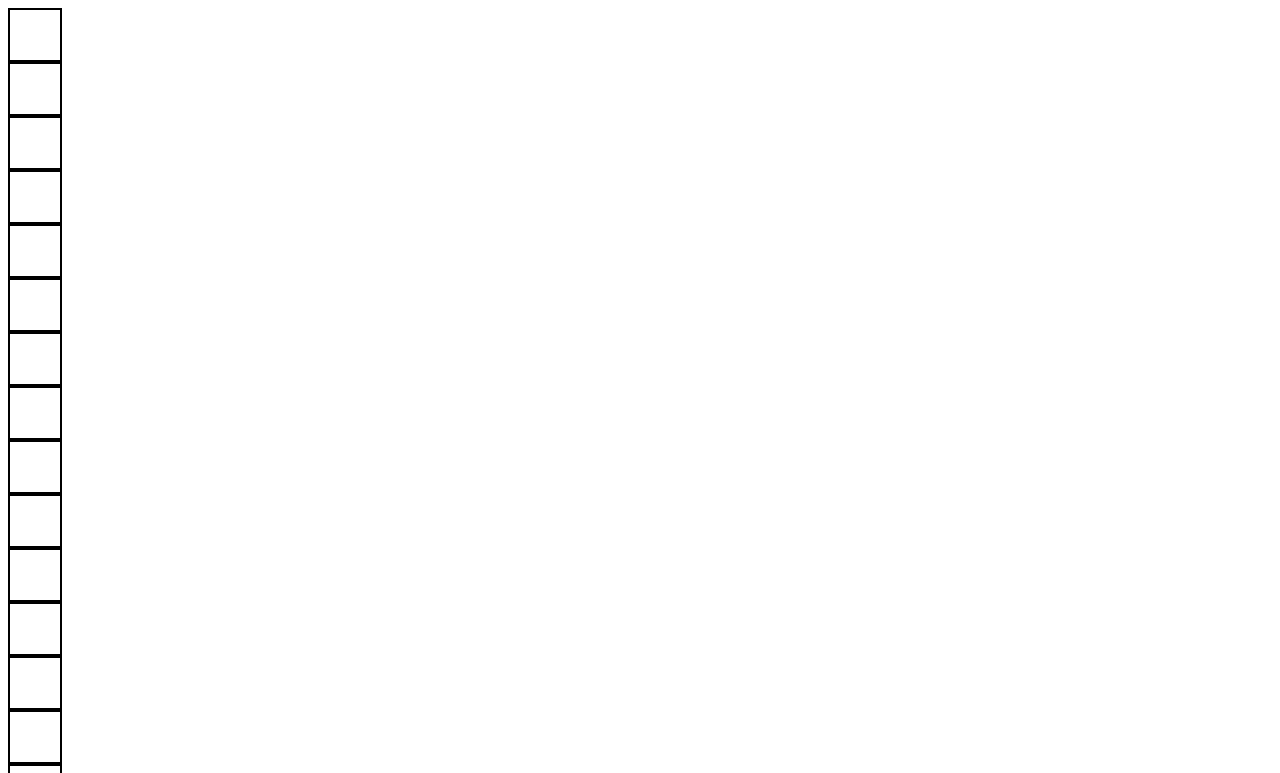
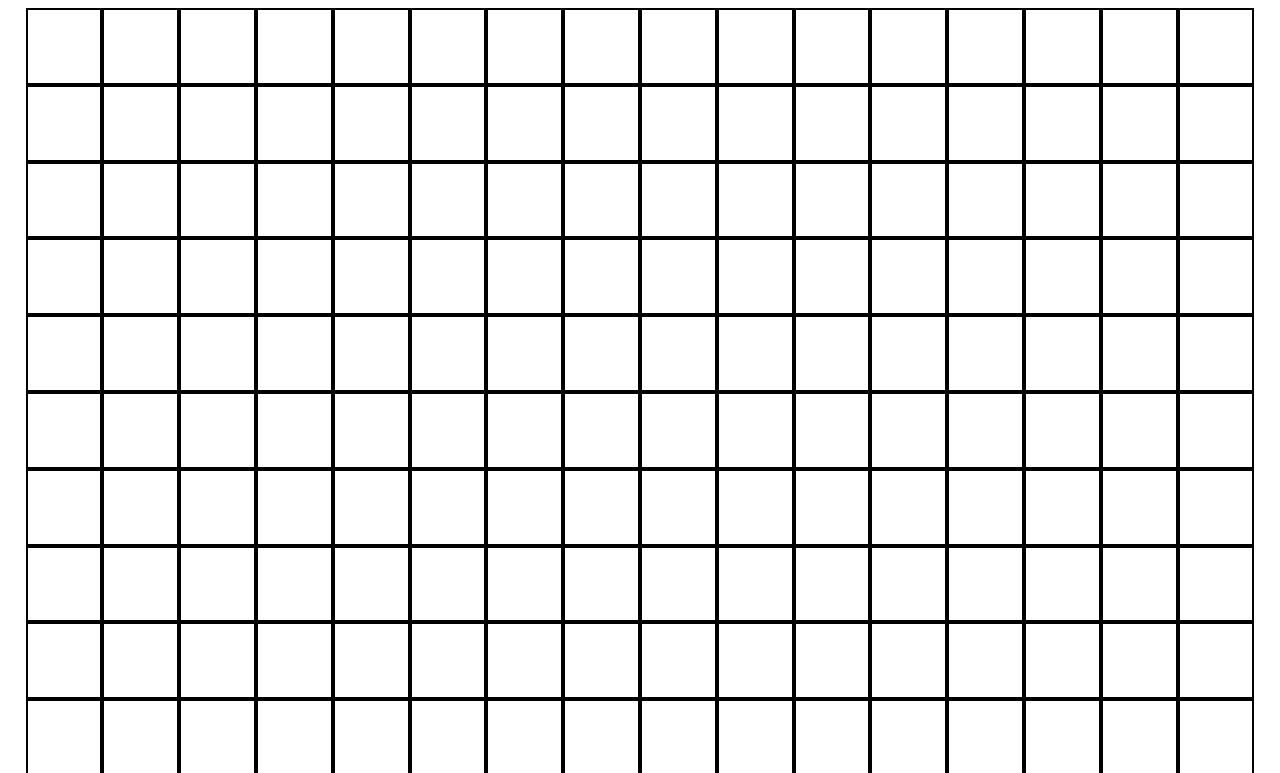
Before and after one commit to diothedog/etch-a-sketch, a plain HTML site: page index.html in a window 1280 px wide. Shown: the top 773 px of the page. Drawn offline with Linux system fonts and the light colour scheme.

Commit message:
Create 16x16 grid

```diff
--- a/style.css
+++ b/style.css
@@ -1,6 +1,13 @@
 .square {
     border: 2px solid black;
     background-color: white;
-    height: 50px;
-    width: 50px;
+    width: 6vw;
+    height: 6vw;
+    box-sizing: border-box;
 }
+
+#container {
+    display: flex;
+    flex-wrap: wrap;
+    justify-content: center;
+}
```
